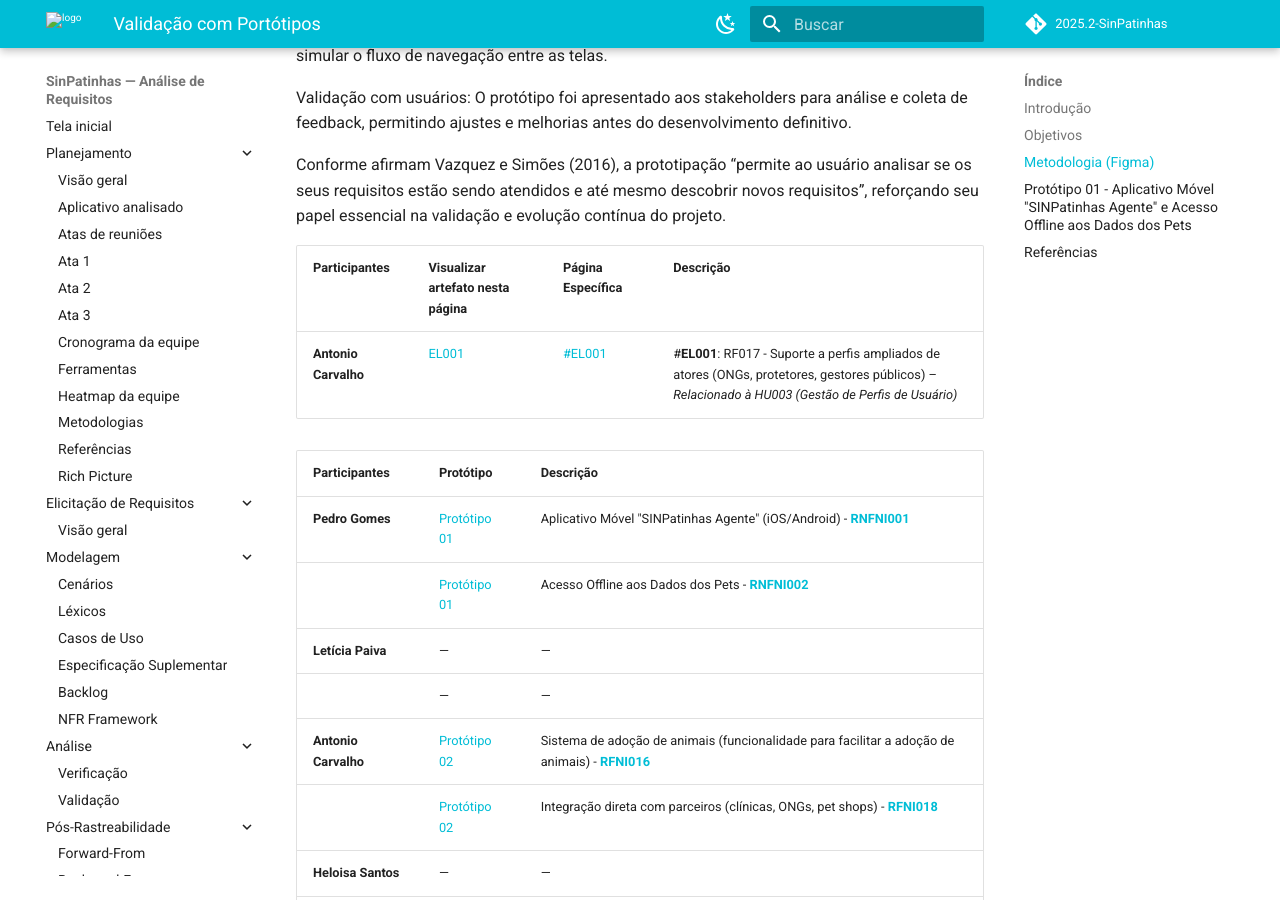
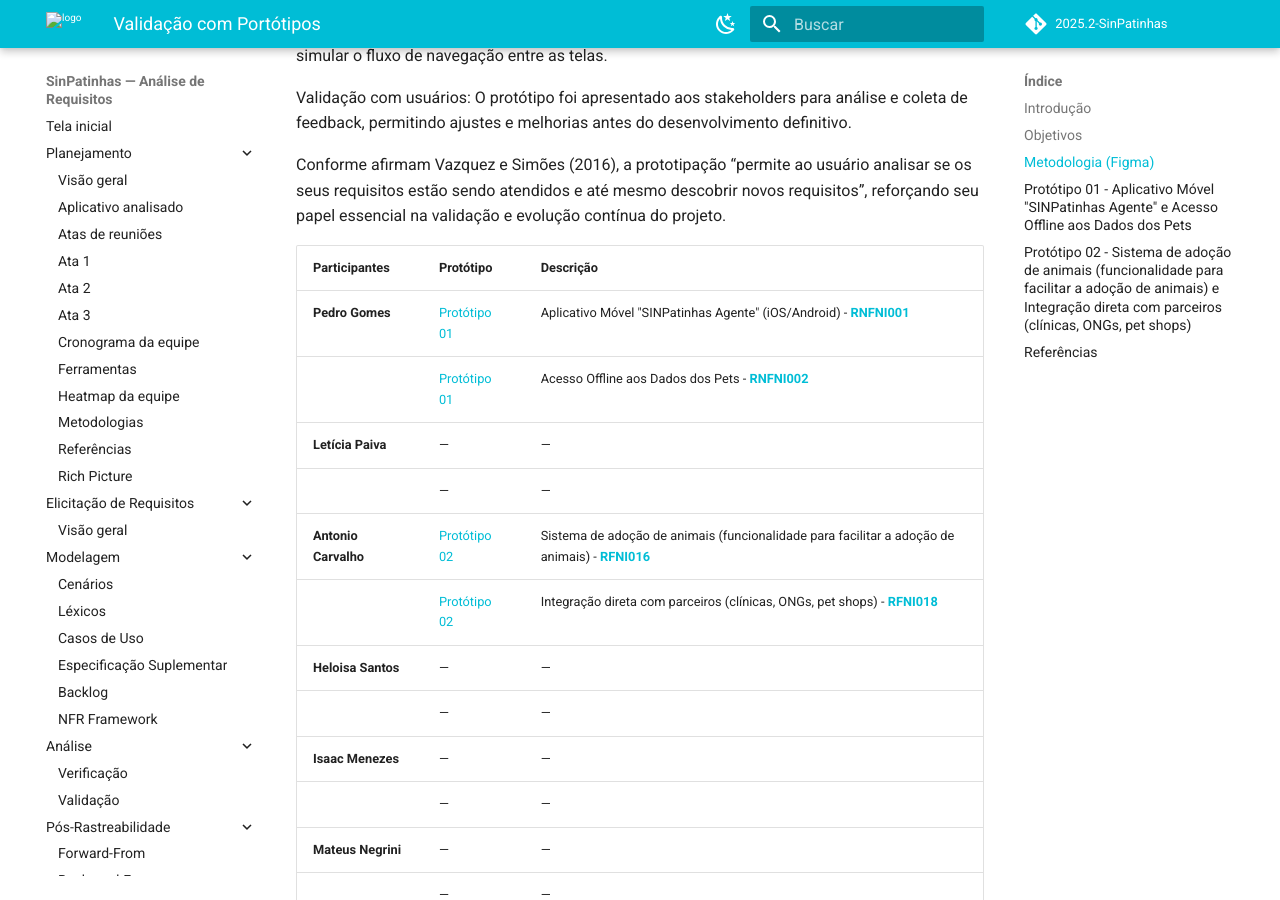
Before and after one commit to Requisitos-de-Software/2025.2-SinPatinhas, an MkDocs documentation site: the page built from docs/analise/prototipos.md, in a window 1280 px wide and 900 px high, scrolled down 1374 px. Built offline with MkDocs 1.6.1 and Material for MkDocs 9.7.7, drawn with Linux system fonts in a browser that asks for light colours; comment, search, counter and statistics services are not loaded; some of the changed text lies outside the part shown.

Commit message:
feat(assets): Adição de protótipos.

```diff
--- a/docs/analise/prototipos.md
+++ b/docs/analise/prototipos.md
@@ -38,10 +38,6 @@
 
 Conforme afirmam Vazquez e Simões (2016), a prototipação “permite ao usuário analisar se os seus requisitos estão sendo atendidos e até mesmo descobrir novos requisitos”, reforçando seu papel essencial na validação e evolução contínua do projeto.
 
-| **Participantes** | **Visualizar artefato nesta página** | **Página Específica** | **Descrição** |
-|---------------|--------------|------------------|------------------|
-| **Antonio Carvalho** | [EL001](#el001) | [#EL001](../pos-rastreabilidade/unitarios/antonio/elos.md) | #**EL001**: RF017 - Suporte a perfis ampliados de atores (ONGs, protetores, gestores públicos) – *Relacionado à HU003 (Gestão de Perfis de Usuário)* |
-
 | **Participantes** | **Protótipo** | **Descrição** |
 |--------------------|---------------|----------------|
 | **Pedro Gomes** | [Protótipo 01](#prototipo01)|Aplicativo Móvel "SINPatinhas Agente" (iOS/Android) - [**RNFNI001**](../elicitacao/tecnicas_elicitacao/requisitos_elicitados.md#rnfni001) |
@@ -58,7 +54,9 @@
 |  | — | — |
 
 ---
+
 <a id="prototipo01"></a>
+
 ## Protótipo 01 - Aplicativo Móvel "SINPatinhas Agente" e Acesso Offline aos Dados dos Pets
 
 <iframe width="560" height="500" src="https://www.youtube.com/embed/GNzpGv44cuQ"
@@ -71,6 +69,11 @@
 
 ---
 
+<a id="prototipo02"></a>
+
+## Protótipo 02 - Sistema de adoção de animais (funcionalidade para facilitar a adoção de animais) e Integração direta com parceiros (clínicas, ONGs, pet shops)
+
+
 ## Referências
 
 1. VAZQUEZ, Carlos Eduardo; SIMÕES, Guilherme Siqueira. Engenharia de Requisitos: Software Orientado ao Negócio. Rio de Janeiro: Brasport, 2016.
```
Also changed, not shown: docs/assets/images/prototipos/antonio/antonio-p1.png (added), docs/assets/images/prototipos/antonio/antonio-p2.png (added), docs/assets/images/prototipos/antonio/antonio-p3.png (added), docs/assets/images/prototipos/antonio/antonio-p4.png (added), docs/assets/images/prototipos/antonio/antonio-p5.png (added), docs/assets/images/prototipos/antonio/antonio-p6.png (added).
